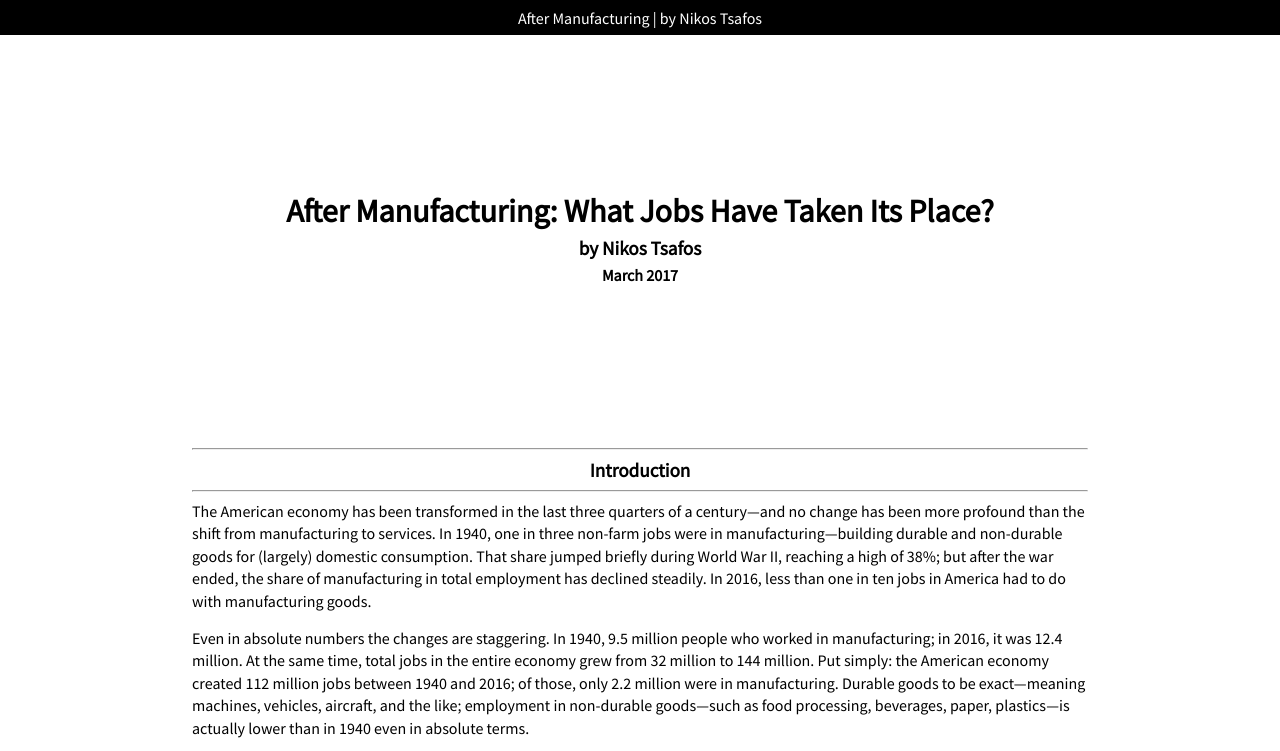
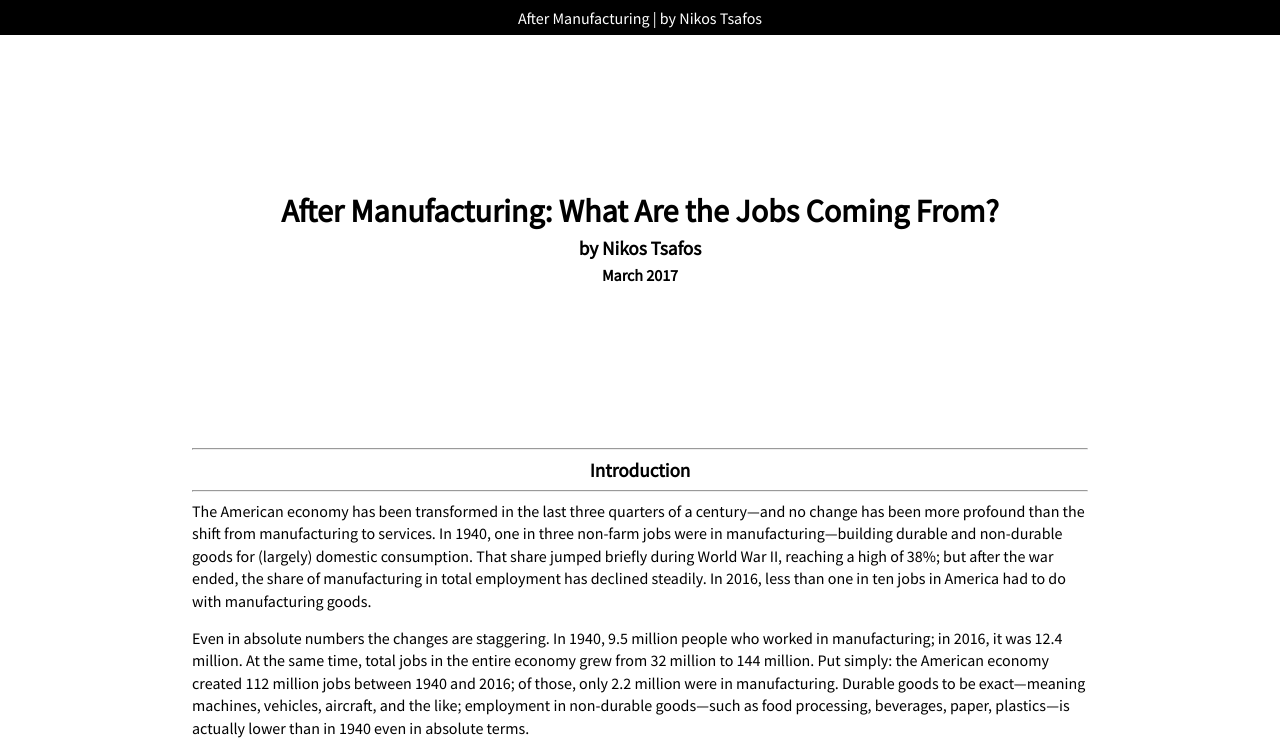
Before and after one commit to nikostsafos/afterManufacturing, a plain HTML site: page index.html in a window 1280 px wide. Shown: the top 751 px of the page. Drawn offline with nearby package versions, Linux system fonts and the light colour scheme.

Commit message:
updated index

```diff
--- a/index.html
+++ b/index.html
@@ -1,7 +1,7 @@
 <!DOCTYPE html>
 <meta charset="utf-8">
   <head>
-    <title>After Manufacturing: What Jobs Have Taken Its Place?</title>
+    <title>After Manufacturing: What Are the Jobs Coming From?</title>
     <meta property='og:title' content='After manufacturing, what?'/>
     <meta property='og:type' content='website' />
     <meta property='og:url' content='https://nikostsafos.github.io/afterManufacturing/' />
@@ -14,7 +14,7 @@
   <body>
 
     <nav><p>After Manufacturing | by Nikos Tsafos</p></nav>
-    <header><h1>After Manufacturing: What Jobs Have Taken Its Place?</h1>
+    <header><h1>After Manufacturing: What Are the Jobs Coming From?</h1>
             <h2>by Nikos Tsafos</h2>
             <h3>March 2017</h3>
     </header>
```
